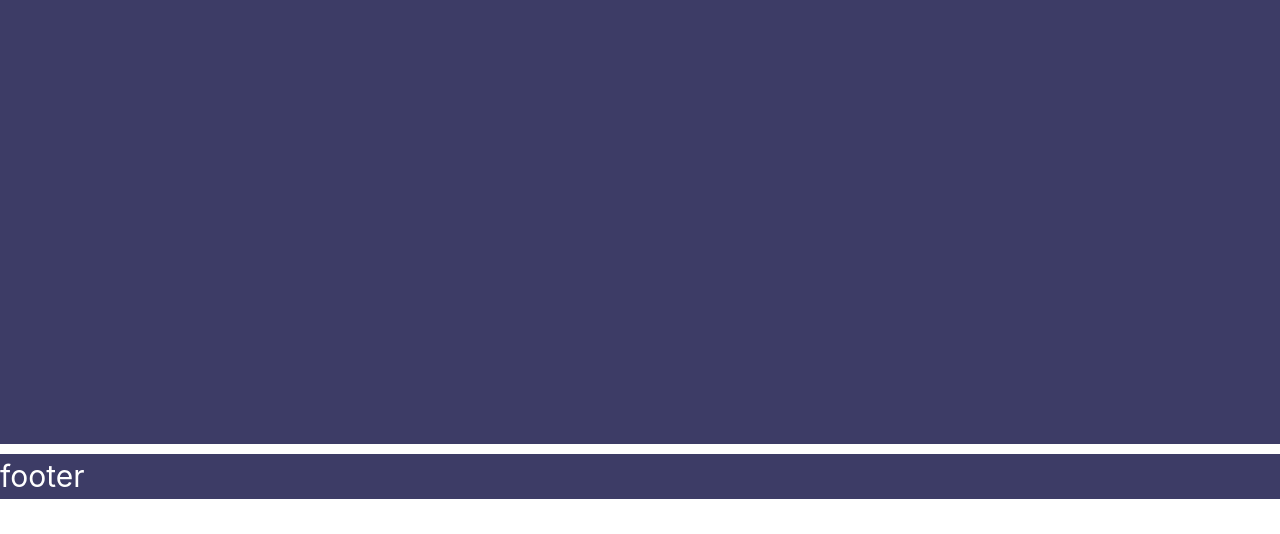
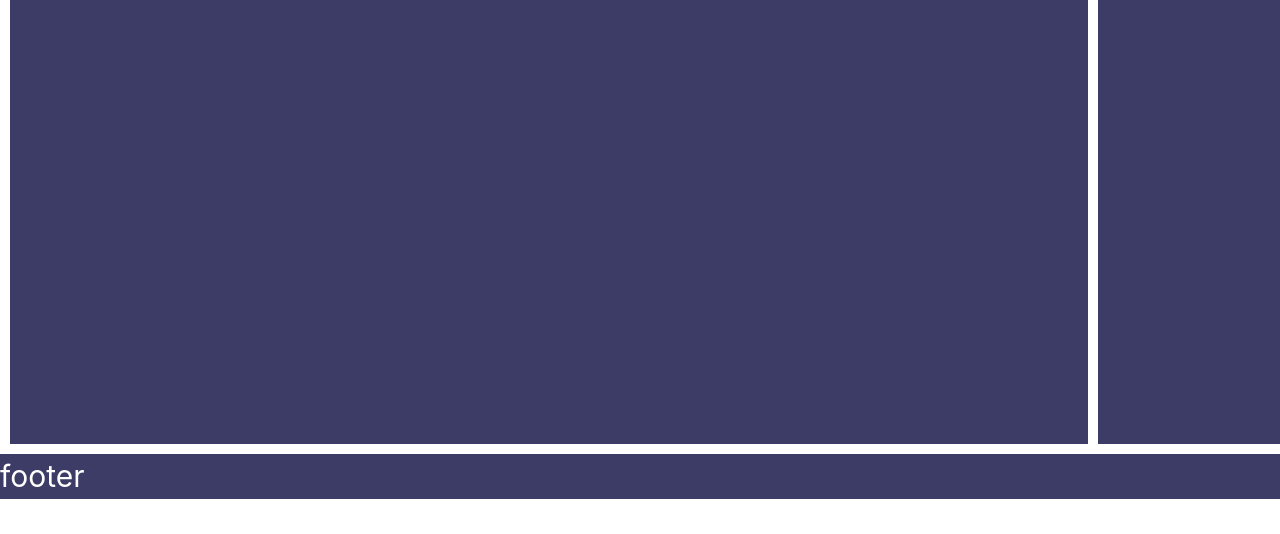
Before and after one commit to kapibar/kapibar.github.io, a website: page app/index.html in a window 1280 px wide. Shown: the part 266-800 px from the top of the page. Drawn offline with Linux system fonts and the light colour scheme.

Commit message:
grid
grid 3

```diff
--- a/app/index.html
+++ b/app/index.html
@@ -40,6 +40,13 @@
       	</header>
 
         <main>
+
+        	<aside>
+				<div class="inner-aside">
+					aside
+				</div>
+       		</aside>
+
         	<section>
         		<div class="inner-content">
         			content
@@ -49,7 +56,6 @@
         		</canvas>  -->
 
         	</section>
-
 
 			<aside>
 				<div class="inner-aside">
--- a/app/sass/main.sass
+++ b/app/sass/main.sass
@@ -34,8 +34,9 @@ aside
 	.inner-aside
 		background: #3d3c66;
 		min-height: 500px
-	width: 30%
+	width: 15%
 	float: left
+	padding-left: 10px
 
 footer
 	.inner-footer
```
Also changed, not shown: app/css/main.css.
